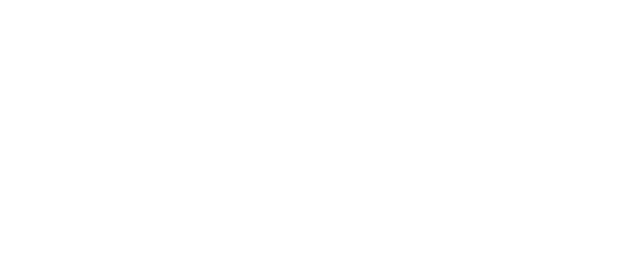
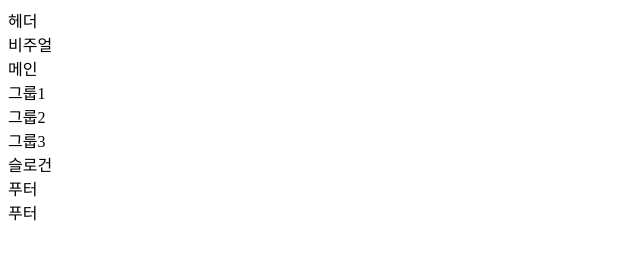
Before and after one commit to mungmung2j/HTML5, a website: page index.html in a window 1280 px wide. Shown: the whole page, without its empty margins (0-640 px from the left). Drawn offline with Linux system fonts and the light colour scheme.

Commit message:
웹카페 구조 생성

```diff
--- a/index.html
+++ b/index.html
@@ -7,6 +7,16 @@
   <title>웹카페</title>
 </head>
 <body>
-
+  <header class="header">헤더</header>
+  <div class="visual">비주얼</div>
+  <main class="main">메인
+    <div class="group group1">그룹1</div>
+    <div class="group group2">그룹2</div>
+    <div class="group group3">그룹3</div>
+  </main>
+  <article class="slogan">슬로건</article>
+  <footer class="footer">푸터
+    <div class="footer-inner">푸터</div>
+  </footer>
 </body>
 </html>
```
